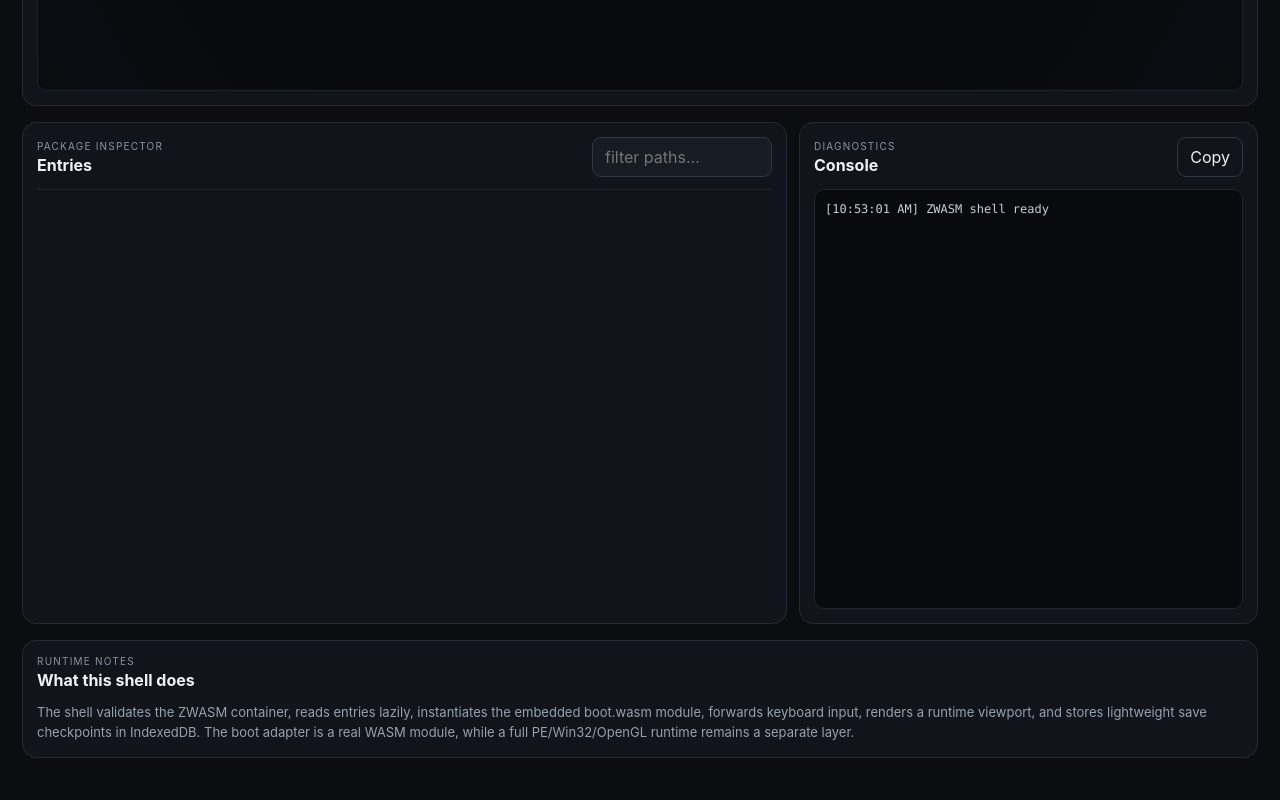
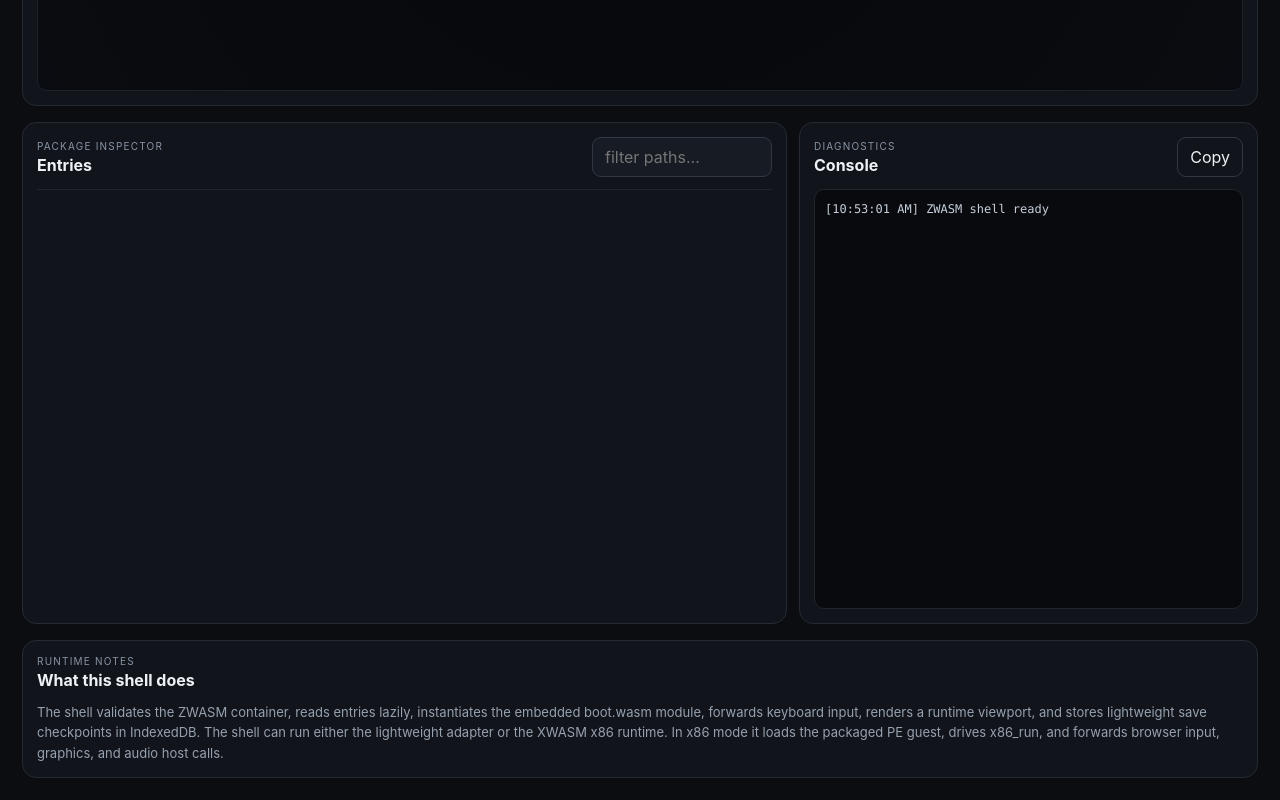
Before and after one commit to IndieRat/zgame, a plain HTML site: page web/index.html in a window 1280 px wide. Shown: the part 981-1781 px from the top of the page. Drawn offline with Linux system fonts and the light colour scheme.

Commit message:
Update shell notes for executable x86 guest mode

```diff
--- a/web/index.html
+++ b/web/index.html
@@ -80,8 +80,7 @@
       <p class="note">
         The shell validates the ZWASM container, reads entries lazily, instantiates the
         embedded boot.wasm module, forwards keyboard input, renders a runtime viewport,
-        and stores lightweight save checkpoints in IndexedDB. The boot adapter is a real
-        WASM module, while a full PE/Win32/OpenGL runtime remains a separate layer.
+        and stores lightweight save checkpoints in IndexedDB. The shell can run either the lightweight adapter or the XWASM x86 runtime. In x86 mode it loads the packaged PE guest, drives x86_run, and forwards browser input, graphics, and audio host calls.
       </p>
     </section>
   </main>
```
